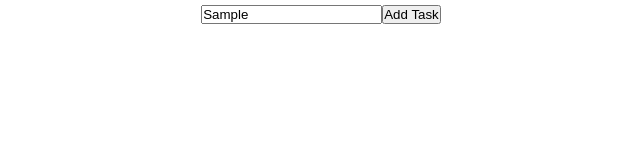
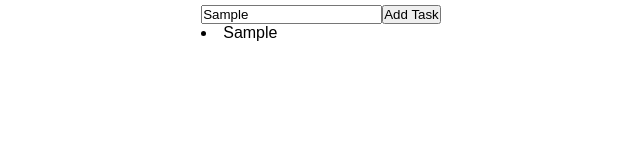
Before and after one commit to nimely111/React-Coding-snippet, a React (Vite) app: page / in a window 1280 px wide. Both pictures are taken after typing "Sample" into the empty fields and a click on the button "Add Task". Shown: the top 160 px of the page, without its empty margins (319-959 px from the left). Built offline with nearby package versions, Linux system fonts and the light colour scheme.

Commit message:
map over e ach todoList and return a jsx as li for each todo task

```diff
--- a/src/Pedro_Exercise/TodoApp.jsx
+++ b/src/Pedro_Exercise/TodoApp.jsx
@@ -12,7 +12,7 @@ function TodoApp() {
   const addTask = () => {
     const newTodoList = [...todoList, newTask]
     setTodoList(newTodoList)
-    console.log(newTodoList);
+    // console.log(newTodoList);
   }
 
   return (
@@ -21,7 +21,11 @@ function TodoApp() {
         <input type="text" onChange={handlechange}/>
         <button onClick={addTask}>Add Task</button>
       </div>
-      <div className="list"></div>
+      <div className="list">
+        {todoList.map((task, key) =>{
+          return <li>{task}</li>
+        })}
+      </div>
     </div>
   )
 }
```
